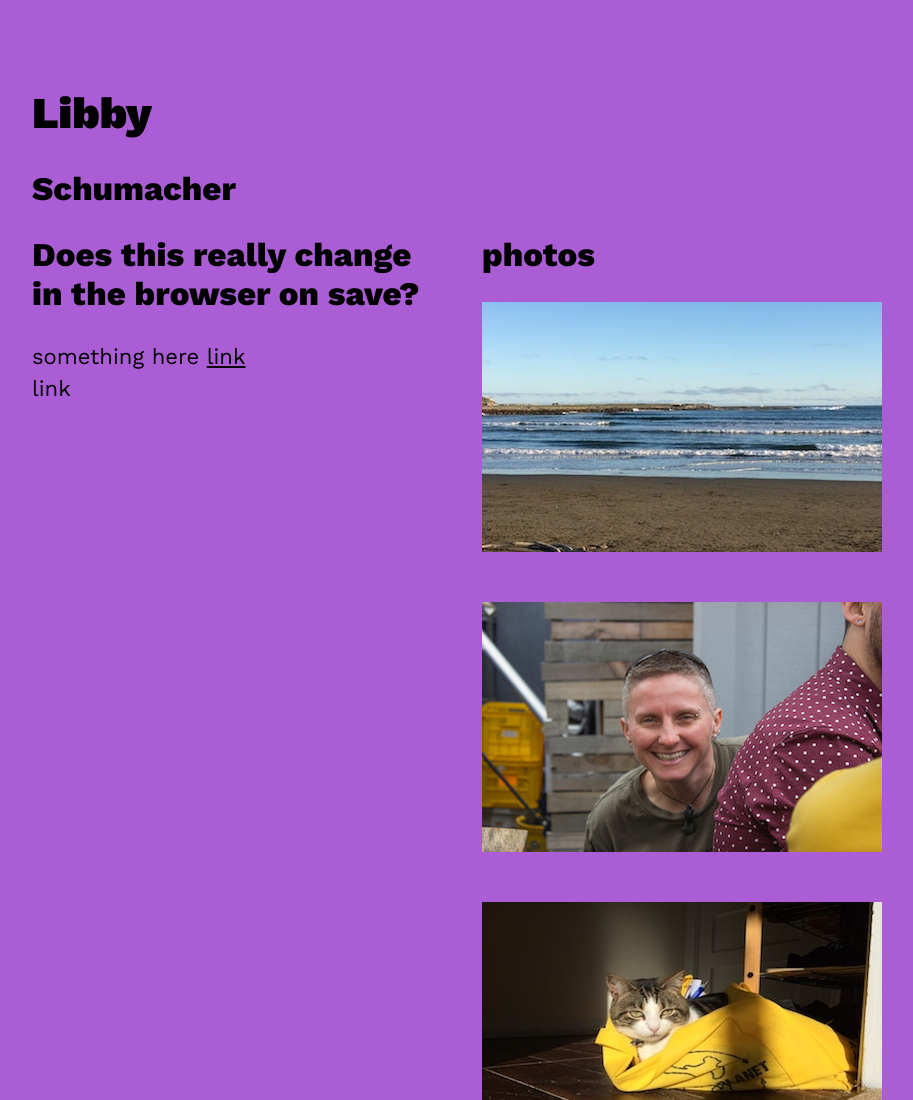
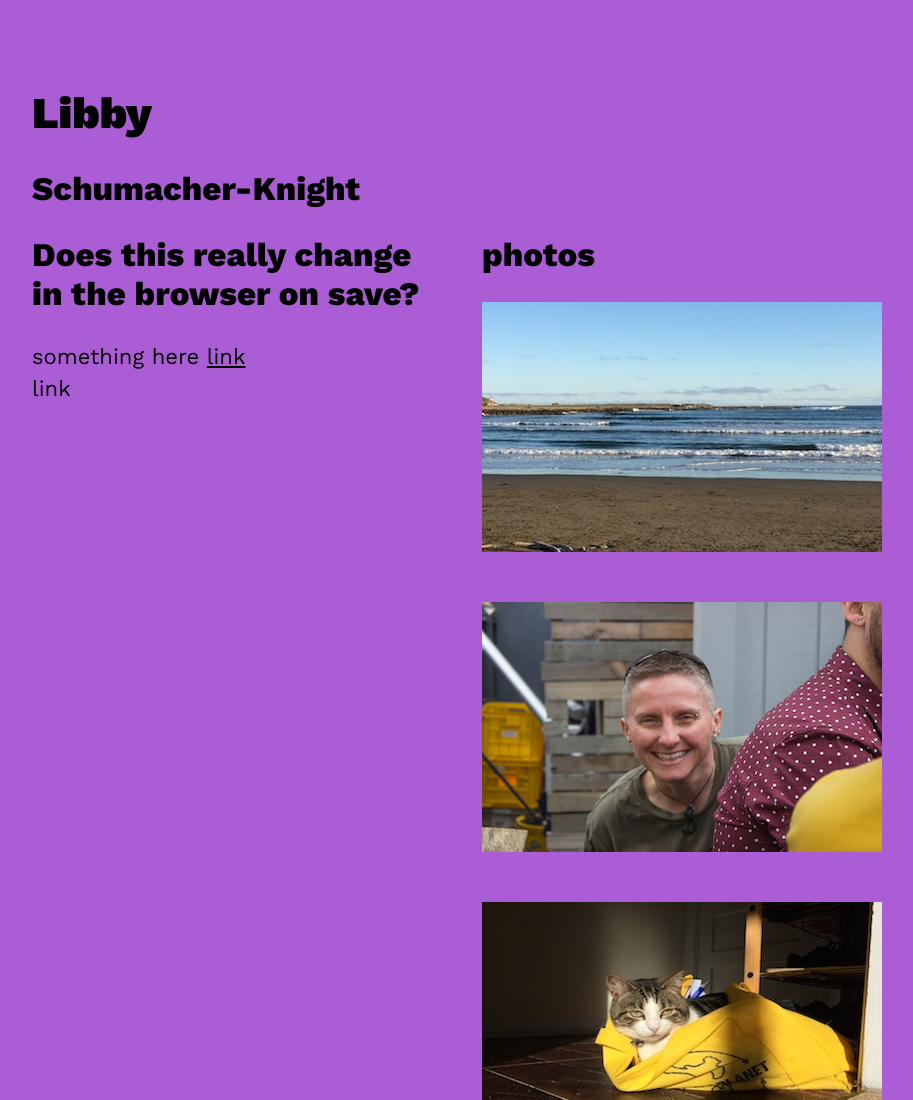
Before and after one commit to libbyschuknight/sass-npm, a plain HTML site: page index.html in a window 1280 px wide. Shown: the top 1100 px of the page, without its empty margins (26-939 px from the left). Drawn offline with nearby package versions, Linux system fonts and the light colour scheme.

Commit message:
Change favicon 😁   🏳️‍🌈

```diff
--- a/index.html
+++ b/index.html
@@ -1,13 +1,13 @@
 <html>
 <head>
     <title>web person</title>
-    <!-- <link rel="icon" type="image/x-icon" href="favicon.ico"> -->
+    <link rel="icon" type="image/x-icon" href="favicon.ico">
     <link rel="stylesheet" href="css/styles.css" type="text/css">
 </head>
 <body>
     <div class="left">
     <h1>Libby</h1>
-    <h2>Schumacher</h2>
+    <h2>Schumacher-Knight</h2>
     <h2>Does this really change in the browser on save?</br>
     </h2>
     <p>something here <a href="#">link</a></br>
```
Also changed, not shown: favicon.ico (added).
